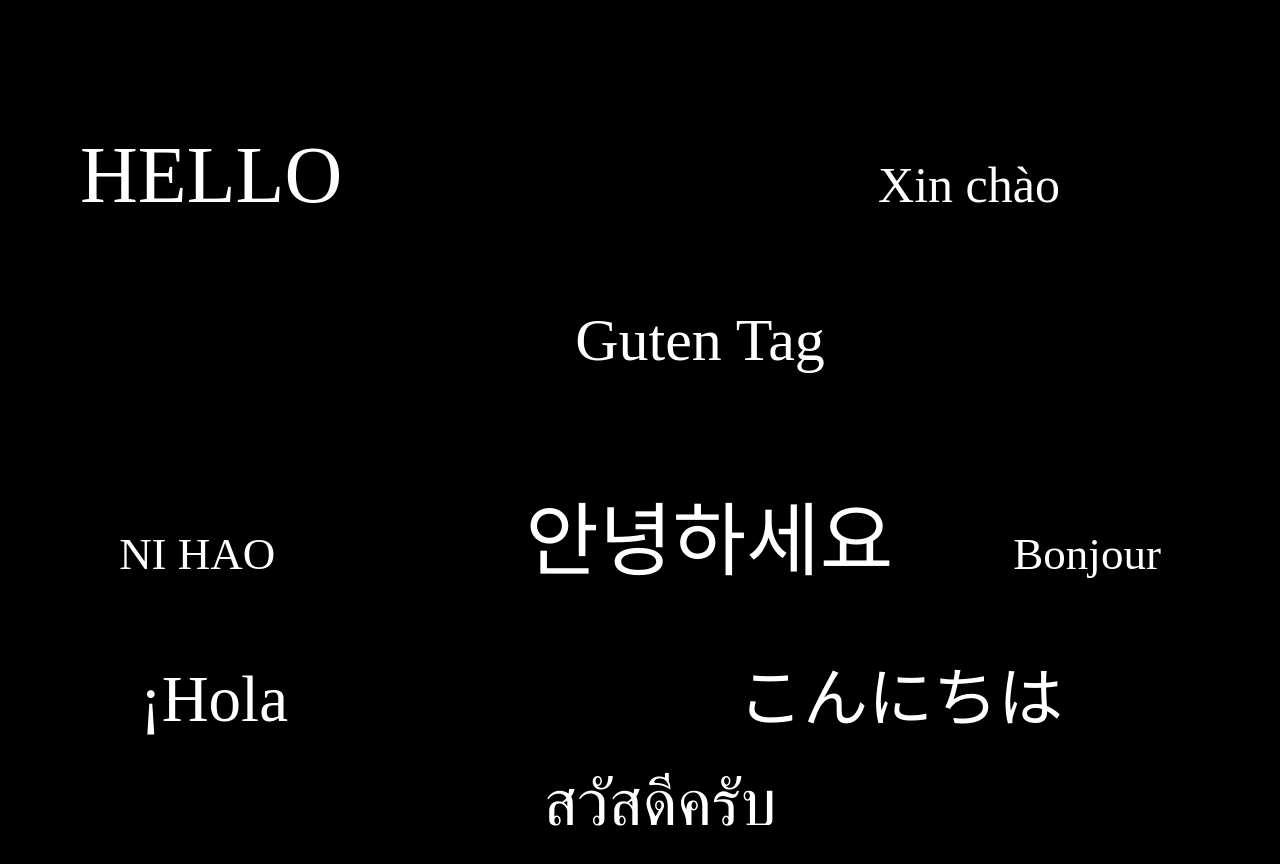
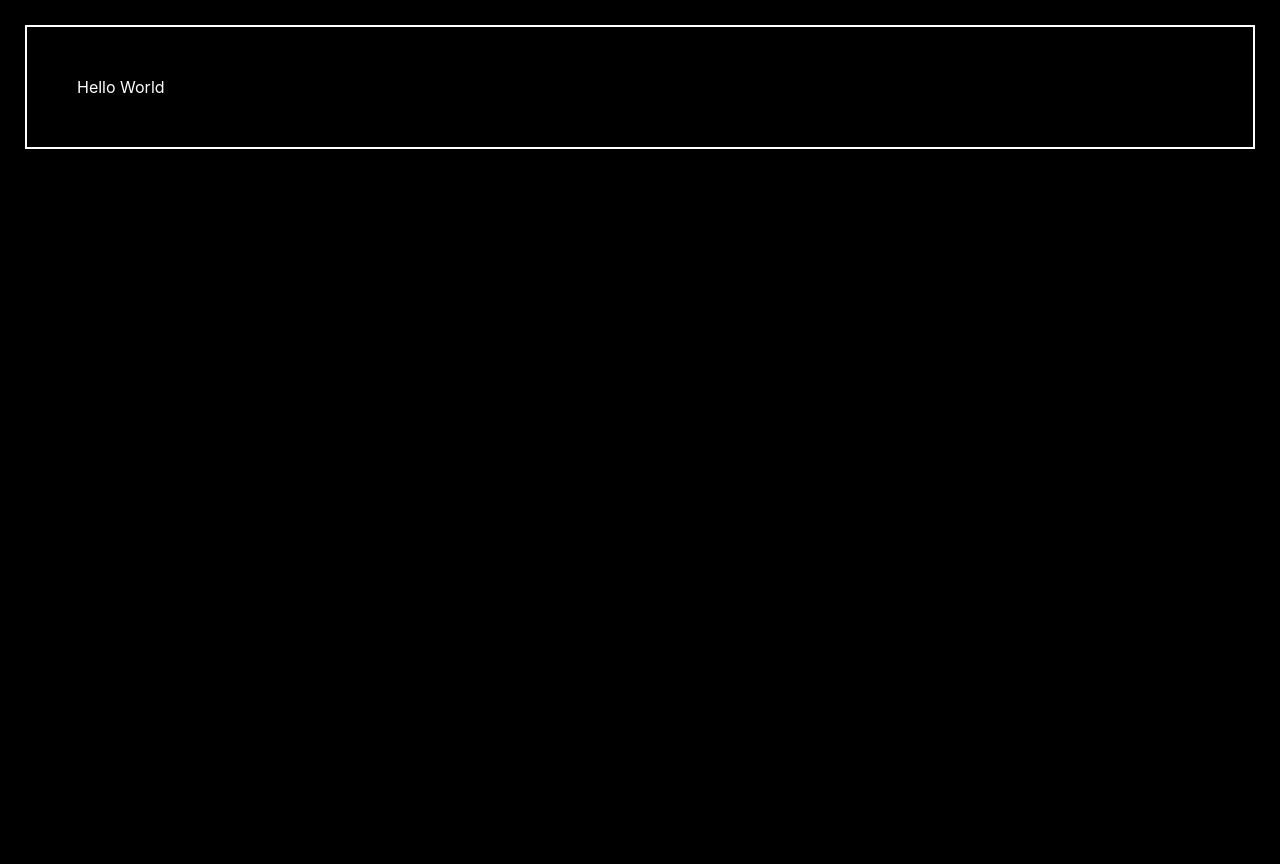
Before and after one commit to hangeul-project/hangeul-react-web, a React (Create React App) app: page / in a window 1280 px wide. Shown: the top 864 px of the page. After the commit the page ends 800 px from the top, so only its background shows below. Built offline with nearby package versions, Linux system fonts and the light colour scheme; a web font is replaced by a local one.

Commit message:
Make Page4s

```diff
--- a/src/App.js
+++ b/src/App.js
@@ -1,10 +1,11 @@
 import React from "react";
 import "./App.css";
+import Page4s from "./component/Page4/component/page4s";
 // import Page4 from "./component/Page4/component/page4";
-import Page1 from "./component/Page1/Page1";
+// import Page1 from "./component/Page1/Page1";
 
 function App() {
-  return <Page1></Page1>;
+  return <Page4s />;
 }
 
 export default App;
--- /dev/null
+++ b/src/component/Page4/Page/Page4_css/page4s.css
@@ -0,0 +1,12 @@
+body {
+  background-color: black;
+}
+.container {
+  border: 2px solid white;
+  padding: 50px;
+  margin: 25px;
+  color: white;
+  height: 100vh;
+  width: auto;
+  height: auto;
+}
--- /dev/null
+++ b/src/component/Page4/component/page4s.jsx
@@ -0,0 +1,14 @@
+import React from "react";
+import "../Page/Page4_css/page4s.css";
+
+function page4s() {
+  return (
+    <>
+      <div className="container">
+        <div>Hello World</div>
+      </div>
+    </>
+  );
+}
+
+export default page4s;
```
Also changed, not shown: src/component/Page4/component/page4.jsx (+11 -7 lines), src/component/Page4/Page/Page4_css/page4.css (renamed from src/component/Page4/page4.css), 1 other file (tests, documents, lock files or other folders).
